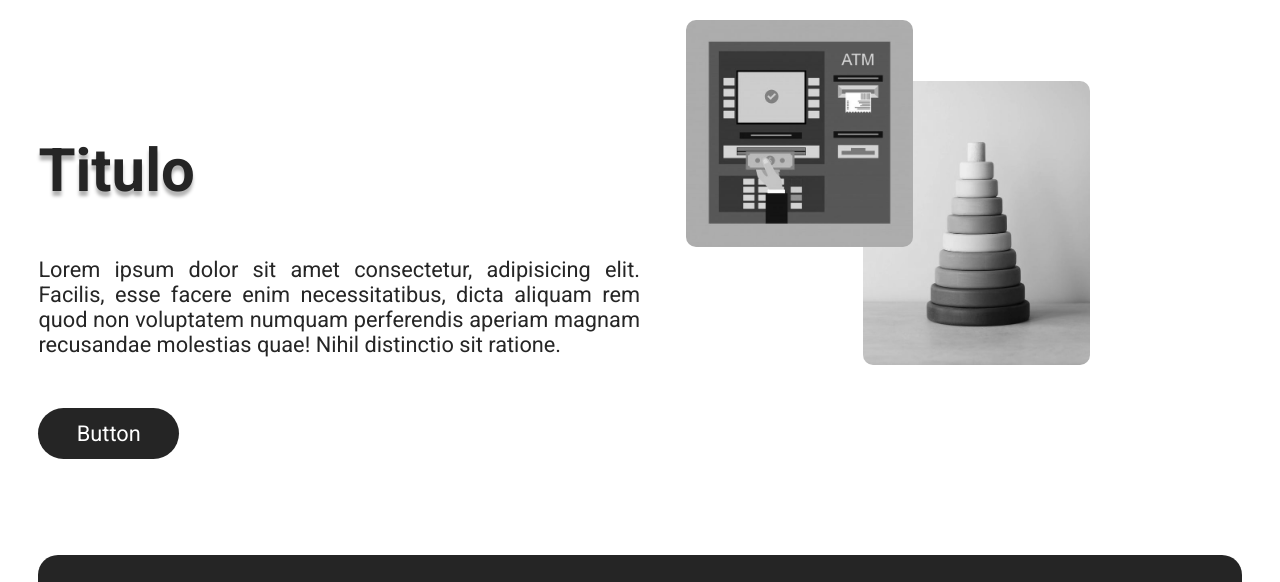
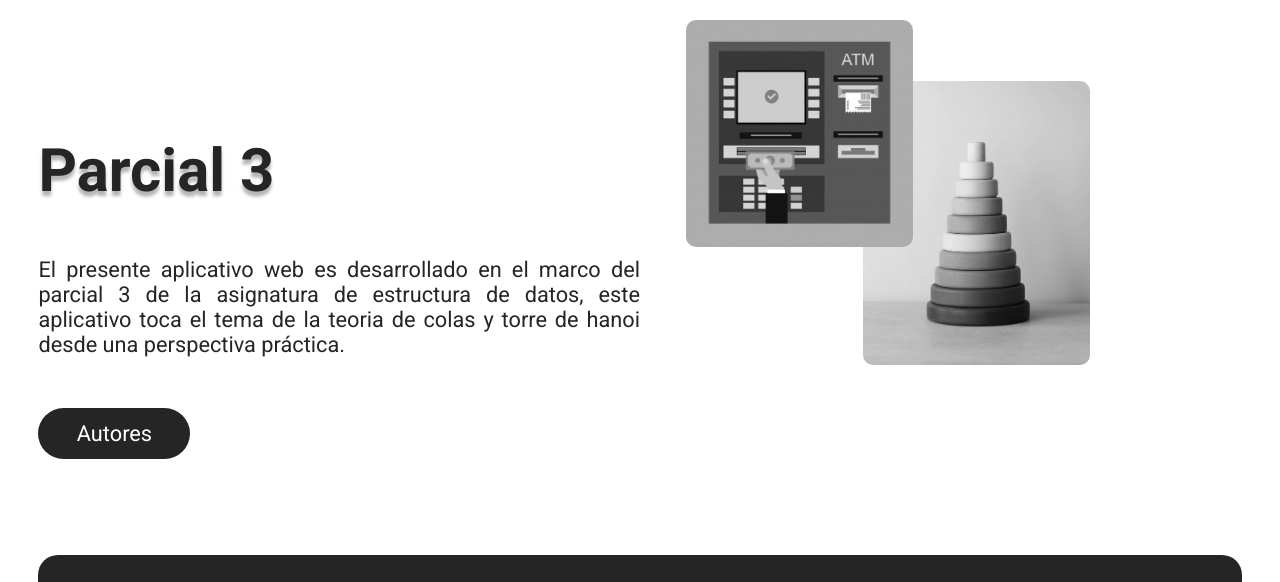
Before and after one commit to ADEP-123/landingEstructuraDatosP3, a plain HTML site: page index.html in a window 1280 px wide. Shown: the top 582 px of the page. Drawn offline with nearby package versions, Linux system fonts and the light colour scheme.

Commit message:
refactor: :memo: Titulo y descripcion de la pagina web

```diff
--- a/index.html
+++ b/index.html
@@ -17,13 +17,13 @@
     <main class="main">
         <section class="main__info">
             <article class="info__title">
-                <h1>Titulo</h1>
+                <h1>Parcial 3</h1>
             </article>
             <article class="info__data">
-                <p>Lorem ipsum dolor sit amet consectetur, adipisicing elit. Facilis, esse facere enim necessitatibus, dicta aliquam rem quod non voluptatem numquam perferendis aperiam magnam recusandae molestias quae! Nihil distinctio sit ratione.</p>
+                <p>El presente aplicativo web es desarrollado en el marco del parcial 3 de la asignatura de estructura de datos, este aplicativo toca el tema de la teoria de colas y torre de hanoi desde una perspectiva práctica.</p>
             </article>
             <article class="info__button">
-                <button id="buttonAbout">Button</button>
+                <button id="buttonAbout">Autores</button>
             </article>
         </section>
         <section class="main__exercises">
```
